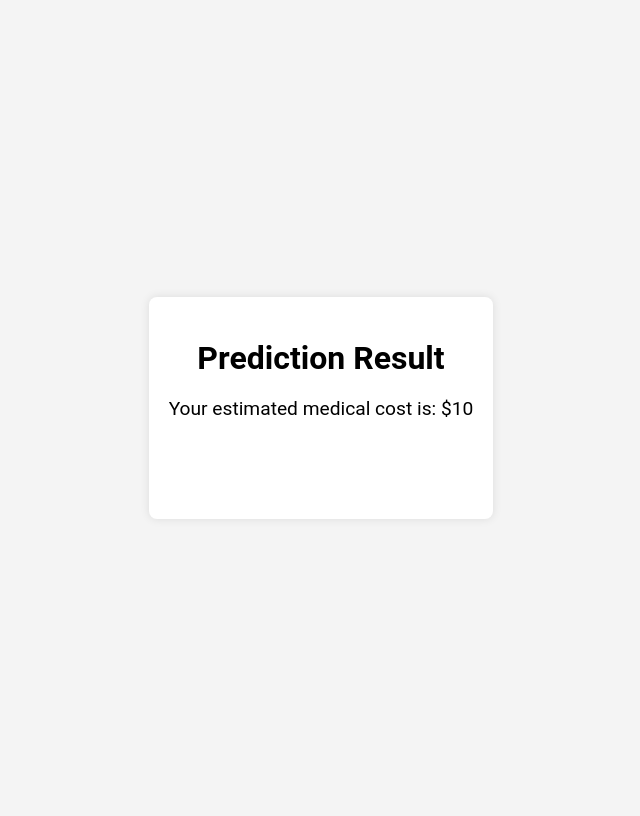
After one commit to KeabetsweMotloung/MediPredict, a Flask app: template Server/templates/PredictionResult.html in a window 1280 px wide. The commit adds this page. Shown: the whole page, without its empty margins (319-959 px from the left). Run offline with Flask 3, Linux system fonts and the light colour scheme; the template is opened without the code that fills it: most values are stand-ins (such as "Sample title", 1, 10 or a date in 2020); parts of the project's set-up code (start-up, migrations or seed data) failed here and were passed over.

Commit message:
Code works as expected and final touches will be added

```diff
--- a/Server/server.py
+++ b/Server/server.py
@@ -1,41 +1,49 @@
 import os
-from flask import Flask, request, jsonify
+from flask import Flask, render_template, request, jsonify
 import joblib
 import numpy as np
-from flask import Flask, request, jsonify
 
 app = Flask(__name__)
 
-model_path = os.path.join(os.path.dirname(__file__),'..', 'Model', 'Medical_model_gradientR.joblib')
+model_path = os.path.join(os.path.dirname(__file__), '..', 'Model', 'Medical_model_gradientR.joblib')
 
 medical_model = joblib.load(model_path)
 
-
 @app.route('/')
 def LandingPage():
-    return "Welcome to the MediPredict"
+    return render_template('MediPredict.html')
 
+@app.route('/predict_page')
+def predict_page():
+    return render_template('PredictPage.html')
 
-@app.route('/predict',methods=['POST'])
+@app.route('/predict', methods=['POST'])
 def predict():
-   # Get user input from POST request
-    input_data = request.get_json()
+    try:
+        # Extract features from POST request
+        age = int(request.form['age'])
+        sex = 1 if request.form['sex'].lower() == 'female' else 0
+        bmi = float(request.form['bmi'])
+        children = int(request.form['children'])
+        smoker = 1 if request.form['smoking_status'].lower() == 'yes' else 0
+        region = request.form['region'].lower()
 
-    # Extract features from user input
-    age = input_data['age']
-    sex = 1 if input_data['sex'].lower() == 'female' else 0
-    bmi = input_data['bmi']
-    children = input_data['children']
-    smoker = 1 if input_data['smoker'].lower() == 'yes' else 0
-    region = input_data['region']
+        # Encoding region
+        region_mapping = {'southwest': 1, 'southeast': 2, 'northwest': 3, 'northeast': 4}
+        region_encoded = region_mapping.get(region, 0)
 
-    client_data = np.array([[age, sex, bmi, children, smoker, region]])
+        client_data = np.array([[age, sex, bmi, children, smoker, region_encoded]])
 
-    # Make prediction using the loaded model
-    predicted_cost = medical_model.predict(client_data)
+        # Make prediction using the loaded model
+        predicted_cost = medical_model.predict(client_data)[0]
 
-    # Return the prediction as JSON response
-    return jsonify({'predicted_cost': predicted_cost[0]})
+        # Return the prediction as a new template
+        return render_template('PredictionResult.html', predicted_cost=predicted_cost)
+
+    except KeyError as e:
+        return f"Missing form field: {e}", 400
+    except ValueError as e:
+        return f"Value error: {e}", 400
 
 if __name__ == '__main__':
     app.run('0.0.0.0', debug=True)
--- /dev/null
+++ b/Server/static/Prediction_results.css
@@ -0,0 +1,38 @@
+
+body {
+    display: flex;
+    justify-content: center;
+    align-items: center;
+    height: 100vh;
+    font-family: 'Roboto', sans-serif;
+    background-color: #f4f4f4;
+}
+
+.container {
+    text-align: center;
+    background: #fff;
+    padding: 20px;
+    border-radius: 8px;
+    box-shadow: 0 0 10px rgba(0, 0, 0, 0.1);
+}
+
+.container h1 {
+    margin-bottom: 20px;
+    color: var(--primary-color);
+}
+
+.container p {
+    margin-bottom: 20px;
+    font-size: 1.2rem;
+    color: var(--text-dark);
+}
+
+.container a {
+    display: inline-block;
+    margin-top: 20px;
+    padding: 10px 20px;
+    background: var(--primary-color);
+    color: #fff;
+    border-radius: 5px;
+    text-decoration: none;
+}
--- /dev/null
+++ b/Server/templates/PredictionResult.html
@@ -0,0 +1,16 @@
+<!DOCTYPE html>
+<html lang="en">
+<head>
+    <meta charset="UTF-8">
+    <meta name="viewport" content="width=device-width, initial-scale=1.0">
+    <link rel="stylesheet" href="{{ url_for('static', filename='Prediction_results.css') }}">
+    <title>Prediction results</title>
+</head>
+<body>
+    <div class="container">
+        <h1>Prediction Result</h1>
+        <p>Your estimated medical cost is: ${{ predicted_cost }}</p>
+        <a href="/">Go back to Home</a>
+    </div>
+</body>
+</html>
```
Also changed, not shown: Server/templates/MediPredict.html (+9 -21 lines), Server/templates/PredictPage.html (+33 -32 lines), Server/static/Medi_predict.css (renamed from Server/templates/Server/static/Medi_predict.css), Server/static/PredictPage.css (renamed from Server/templates/Server/static/PredictPage.css), Server/static/assets/medi_predict_logo.png (renamed from Server/templates/assets/medi_predict_logo.png), Server/static/assets/medi_predict_logo1.png (renamed from Server/templates/assets/medi_predict_logo1.png).
